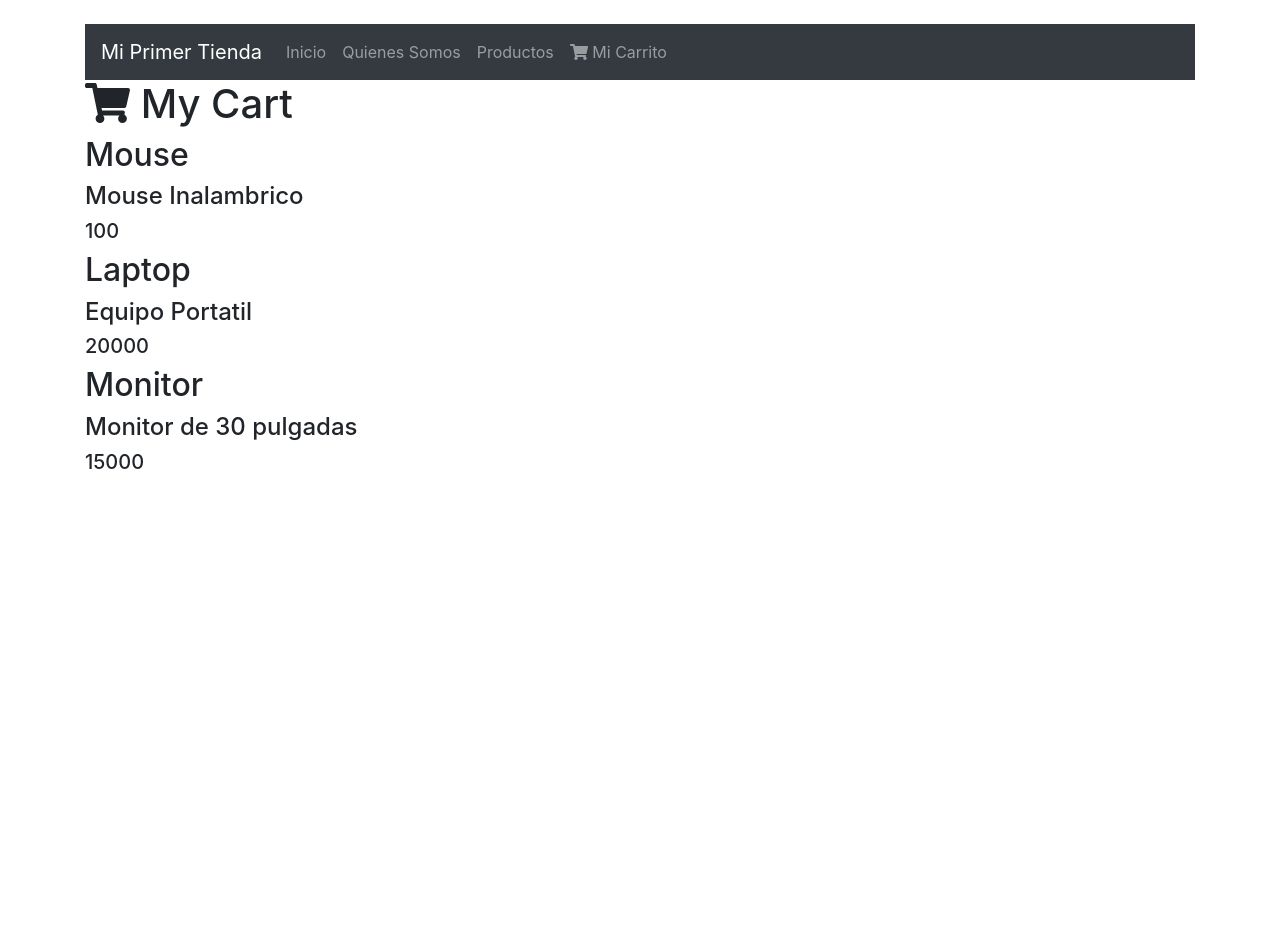
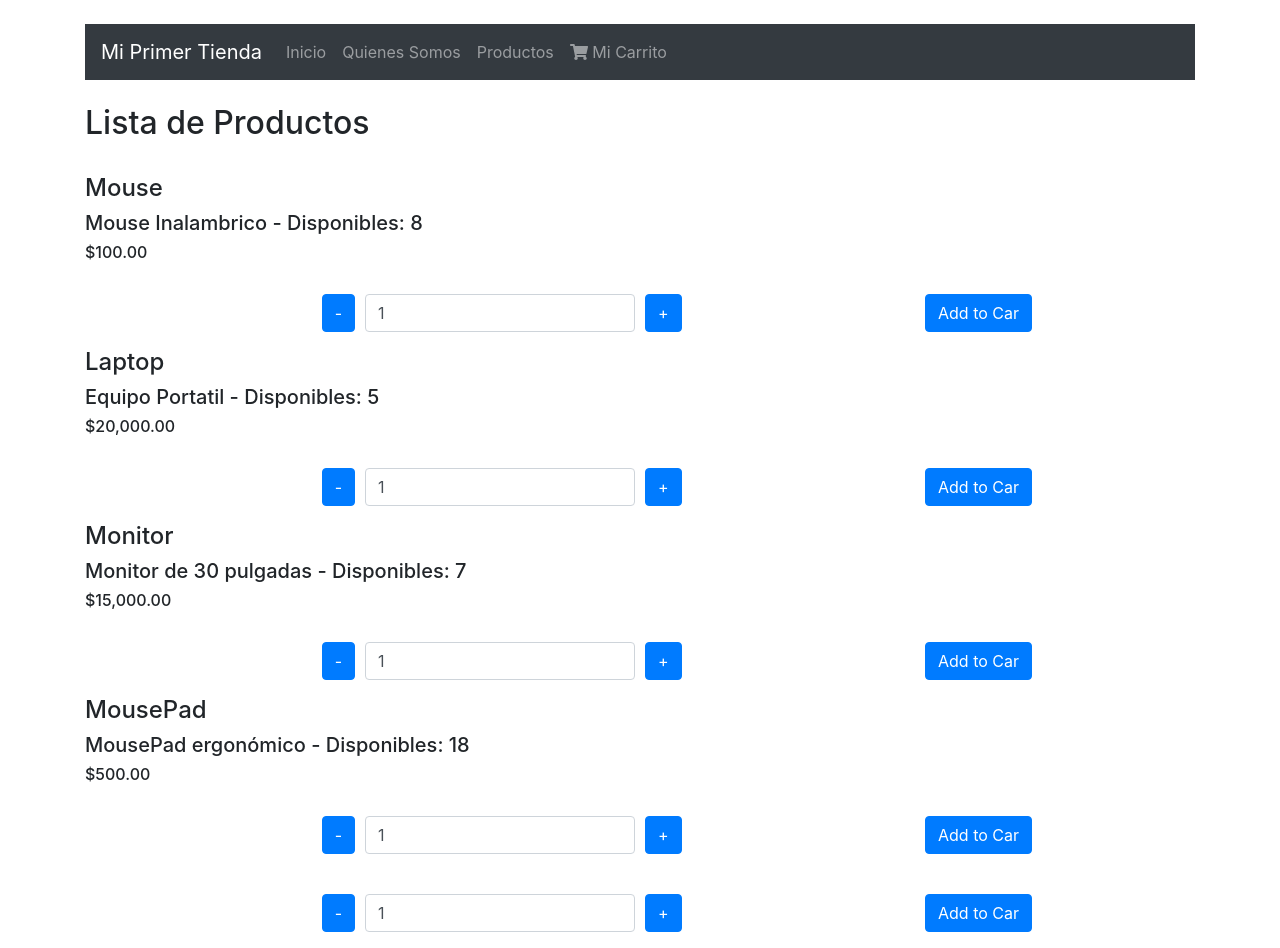
Before and after one commit to TonoHdez100/MiPrimerTiendaHernandez, a React (Create React App) app: page / in a window 1280 px wide. Before the commit the page ends 800 px from the top, so only its background shows below. Built offline with nearby package versions, Linux system fonts and the light colour scheme.

Commit message:
updated with counter

```diff
--- a/src/App.js
+++ b/src/App.js
@@ -2,6 +2,7 @@ import logo from './logo.svg';
 import './App.css';
 import NavBar from "./Components/NavBar"
 import CartComponent from './Components/CartComponent';
+import ItemCount from './Components/ItemCount';
 
 
 function App() {
@@ -10,6 +11,7 @@ function App() {
       <br />
       <NavBar />
       <CartComponent />
+      <ItemCount stock="5" initial="1" />
     </div>
   );
 }
--- a/src/Components/CartComponent.js
+++ b/src/Components/CartComponent.js
@@ -14,20 +14,30 @@ export default class CartComponent extends Component {
                 id: 1,
                 title: 'Mouse',
                 description: 'Mouse Inalambrico',
-                price: '100'
+                price: '$100.00',
+                stock: "8"
             },
             {
                 id: 2,
                 title: 'Laptop',
                 description: 'Equipo Portatil',
-                price: '20000'
+                price: '$20,000.00',
+                stock: "5"
             },
             {
                 id: 3,
                 title: 'Monitor',
                 description: 'Monitor de 30 pulgadas',
-                price: '15000'
+                price: '$15,000.00',
+                stock: "7"
             },
+            {
+                id: 4,
+                title: 'MousePad',
+                description: 'MousePad ergonómico',
+                price: '$500.00',
+                stock: "18"
+            }
         ]
     }
 
@@ -38,7 +48,7 @@ export default class CartComponent extends Component {
             let items = []
 
             for(let index of this.MyItems){
-                let item = <ItemsProductList  id={index.id} title={index.title} description={index.description} price={index.price} />
+                let item = <ItemsProductList  id={index.id} title={index.title} description={index.description} price={index.price} stock={index.stock} />
                 items = [...items, item]
             }
             return items
@@ -46,7 +56,9 @@ export default class CartComponent extends Component {
 
         return(
             <div>
-                <h1><FontAwesomeIcon icon={faShoppingCart} /> My Cart</h1>
+                <br></br>
+                <h2>Lista de Productos</h2>
+                <br></br>
                 {dataItemsProductsList()}
             </div>
         )
--- /dev/null
+++ b/src/Components/ItemCount.js
@@ -0,0 +1,72 @@
+import React from "react"
+import { useEffect, useState } from "react"
+
+import Button from "react-bootstrap/Button";
+import InputGroup from "react-bootstrap/InputGroup";
+import FormControl from "react-bootstrap/FormControl";
+import Form from "react-bootstrap/Form";
+import Col from "react-bootstrap/Col";
+
+import 'bootstrap/dist/css/bootstrap.min.css';
+import { counter } from "@fortawesome/fontawesome-svg-core";
+
+
+export default function ItemCount(props){
+
+    const[count, setCount] = useState(parseInt(props.initial))
+    const limit = parseInt(props.stock)
+
+
+
+    const incrementItem = (() => {
+        if(count < limit){
+            setCount(count + 1);
+        }
+    })
+
+    const decrementItem = (() => {
+        if(count > 1){
+            setCount(count - 1);
+        }
+    })
+
+
+
+    return(
+        <div>
+            <br></br>
+            <Form>
+
+                <Form.Row>
+
+                    <Form.Group as={Col}>
+                        <Button className="float-right" variant="primary" onClick={decrementItem}>-</Button>
+                    </Form.Group>
+
+                    <Form.Group as={Col}>
+                        <Form.Control
+                            type="text"
+                            value={count}
+                        />
+                    </Form.Group>
+
+                    <Form.Group as={Col}>
+                        <Button variant="primary" onClick={incrementItem}>+</Button>
+                    </Form.Group>
+
+                    <Form.Group as={Col}>
+                        <Button className="float-left" variant="primary">Add to Car</Button>
+                    </Form.Group>
+
+                </Form.Row>
+
+            </Form>
+
+
+
+        </div>
+    )
+
+
+
+}
--- a/src/Components/ItemsProductList.js
+++ b/src/Components/ItemsProductList.js
@@ -1,11 +1,13 @@
 import React from 'react'
+import ItemCount from './ItemCount';
 
 export default function ItemProductList(props){
     return(
         <div className="ItemProductList">
-            <h2>{props.title}</h2>
-            <h4>{props.description}</h4>
-            <h5>{props.price}</h5>
+            <h4>{props.title}</h4>
+            <h5>{props.description} - Disponibles: {props.stock}</h5>
+            <h6>{props.price}</h6>
+            <ItemCount stock={props.stock} initial="1" />
         </div>
     )
 }
--- a/src/Components/NavBar.js
+++ b/src/Components/NavBar.js
@@ -14,7 +14,7 @@ export default function NavBar(){
             <Navbar.Brand href="#home">Mi Primer Tienda</Navbar.Brand>
             <Nav>
                 <Nav.Link href="#home">Inicio</Nav.Link>
-                <Nav.Link href="#whos">Quienes Somos</Nav.Link>
+                <Nav.Link href="#who">Quienes Somos</Nav.Link>
                 <Nav.Link href="#products">Productos</Nav.Link>
                 <Nav.Link href="#carrito"><CarWidget /> </Nav.Link>
             </Nav>
```
Also changed, not shown: src/Components/callMyCart.js (deleted, +0 -11 lines).
